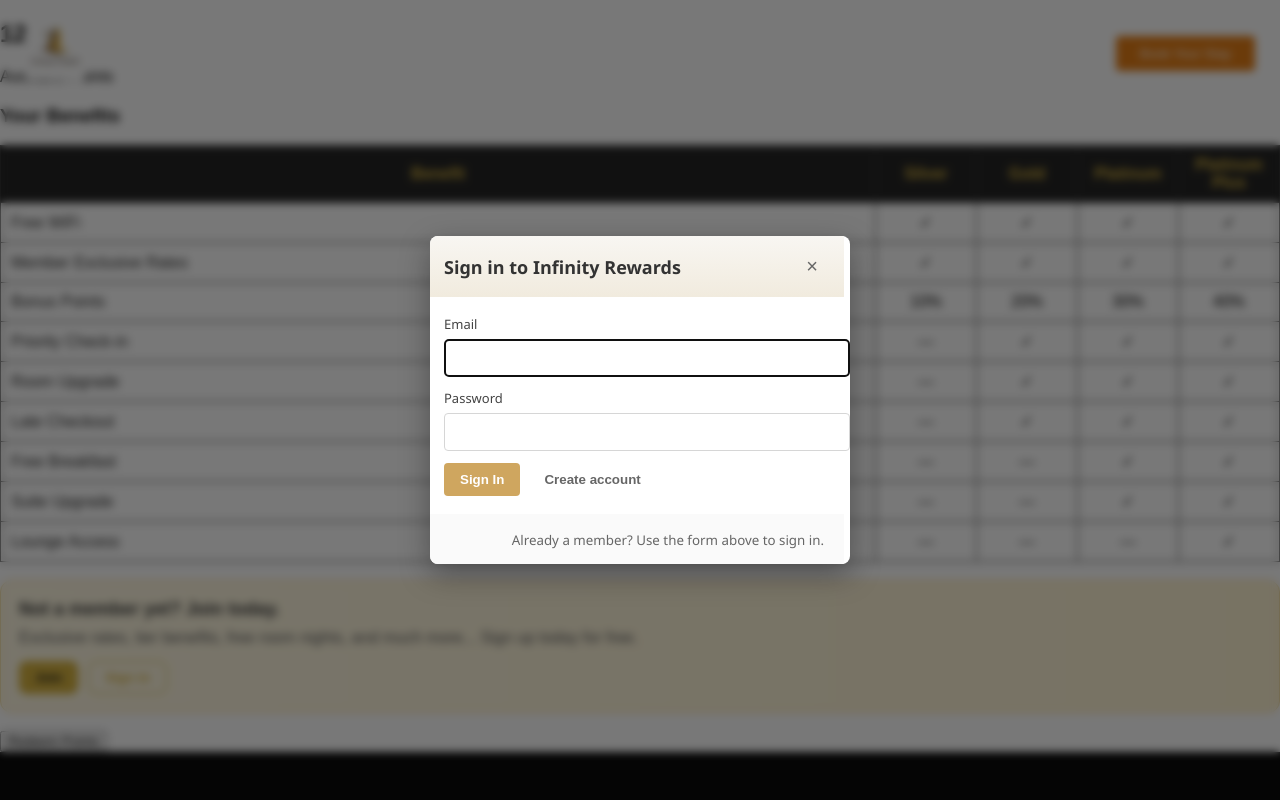
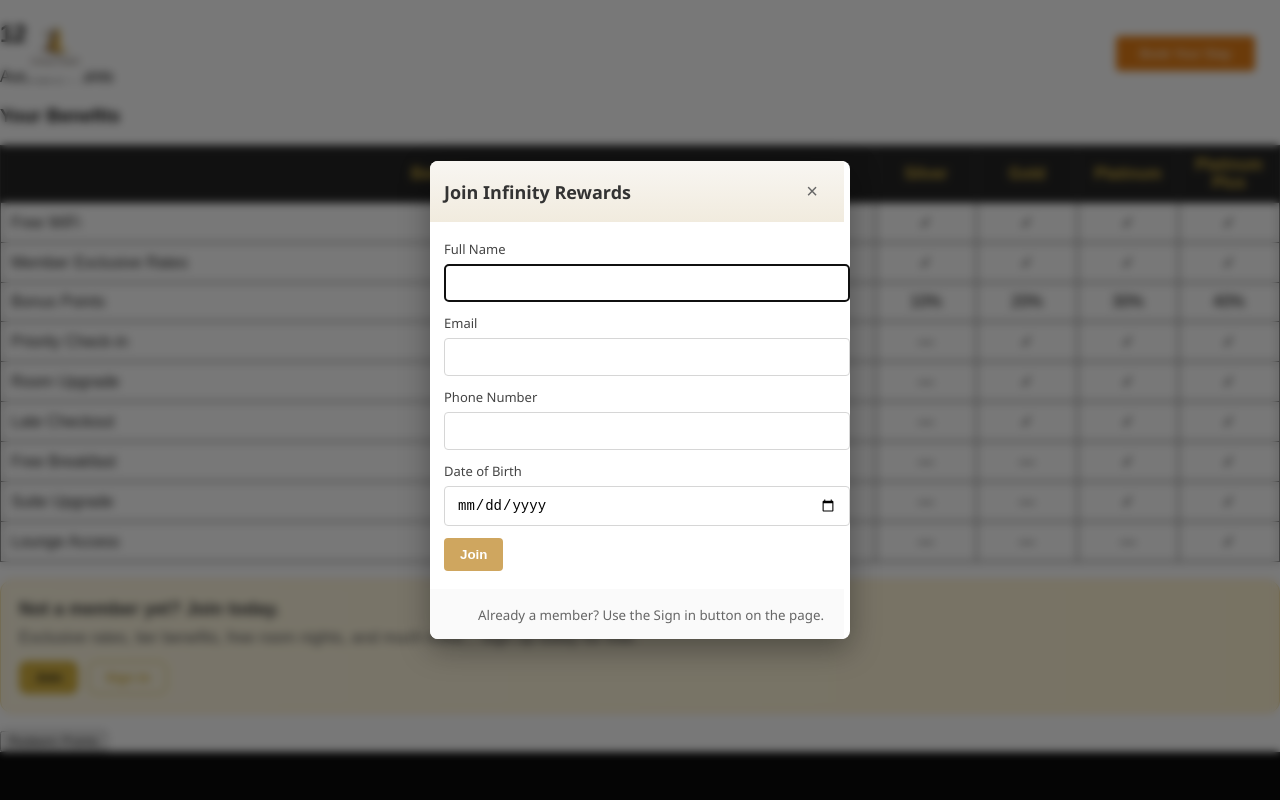
Before and after one commit to vamsi5654/Hotel-Management, a React (Create React App) app in the folder hotel-management/: page /loyalty-benefits in a window 1280 px wide. Both pictures are taken after a click on the button "Join". Shown: the top 800 px of the page. Built offline with nearby package versions, Linux system fonts and the light colour scheme.

Commit message:
Enhance SignInModal: add join mode functionality and update form fields for user registration

```diff
--- a/hotel-management/src/Pages/Loyalty.jsx
+++ b/hotel-management/src/Pages/Loyalty.jsx
@@ -14,6 +14,7 @@
   // UI state: whether to show upgrade modal and sign-in modal
   const [showUpgrade, setShowUpgrade] = useState(false);
   const [showSignIn, setShowSignIn] = useState(false);
+  const [isJoinMode, setIsJoinMode] = useState(false);
 
   // Effect: example timer to trigger re-render/update (placeholder)
   useEffect(() => {
@@ -44,11 +45,13 @@
 
   // Handlers: join and sign-in button actions
   const handleJoin = () => {
-    // open sign-in modal to encourage sign-in / create account flow
+    // open modal in Join mode
+    setIsJoinMode(true);
     setShowSignIn(true);
   };
 
   const handleSignIn = () => {
+    setIsJoinMode(false);
     setShowSignIn(true);
   };
 
@@ -129,6 +132,7 @@
       {/* Sign-in modal component included inline for this page */}
       <SignInModal
         isOpen={showSignIn}
+        isJoin={isJoinMode}
         onClose={() => setShowSignIn(false)}
         onSwitchToRegister={() => {
           // close modal and optionally scroll to a register section (if exists)
@@ -142,7 +146,7 @@
 };
 
 // Inline SignInModal component (keeps JSX in same file; styles appended to Loyalty.css)
-function SignInModal({ isOpen, onClose, onSwitchToRegister }) {
+function SignInModal({ isOpen, onClose, onSwitchToRegister, isJoin }) {
   const overlayRef = useRef(null);
   const firstInputRef = useRef(null);
   const previouslyFocused = useRef(null);
@@ -184,7 +188,7 @@
     >
       <div className="sr-modal" role="document">
         <div className="sr-modal-header">
-          <h3>Sign in to Infinity Rewards</h3>
+          <h3>{isJoin ? "Join Infinity Rewards" : "Sign in to Infinity Rewards"}</h3>
           <button className="sr-modal-close" onClick={onClose} aria-label="Close">
             ×
           </button>
@@ -203,9 +207,19 @@
             }}
           >
             <label className="sr-field">
+              <span className="sr-label">Full Name</span>
+              <input
+                ref={firstInputRef}
+                type="text"
+                name="fullName"
+                required
+                autoComplete="name"
+              />
+            </label>
+
+            <label className="sr-field">
               <span className="sr-label">Email</span>
               <input
-                ref={firstInputRef}
                 type="email"
                 name="email"
                 required
@@ -214,12 +228,28 @@
             </label>
 
             <label className="sr-field">
-              <span className="sr-label">Password</span>
-              <input type="password" name="password" required autoComplete="current-password" />
+              <span className="sr-label">Phone Number</span>
+              <input
+                type="tel"
+                name="phone"
+                required
+                autoComplete="tel"
+              />
+            </label>
+
+            <label className="sr-field">
+              <span className="sr-label">Date of Birth</span>
+              <input
+                type="date"
+                name="dob"
+                required
+                autoComplete="bday"
+              />
             </label>
 
             <div className="sr-actions">
-              <button type="submit" className="sr-btn sr-btn-primary">Sign In</button>
+              <button type="submit" className="sr-btn sr-btn-primary">{isJoin ? "Join" : "Sign In"}</button>
+              {!isJoin && (
                 <button
                   type="button"
                   className="sr-btn sr-btn-ghost"
@@ -230,12 +260,13 @@
                 >
                   Create account
                 </button>
+              )}
             </div>
           </form>
         </div>
 
         <div className="sr-modal-footer">
-          <small>Already a member? Use the form above to sign in.</small>
+          <small>{isJoin ? "Already a member? Use the Sign in button on the page." : "Already a member? Use the form above to sign in."}</small>
         </div>
       </div>
     </div>
```
Lines whose indentation alone changed are shown as unchanged.
